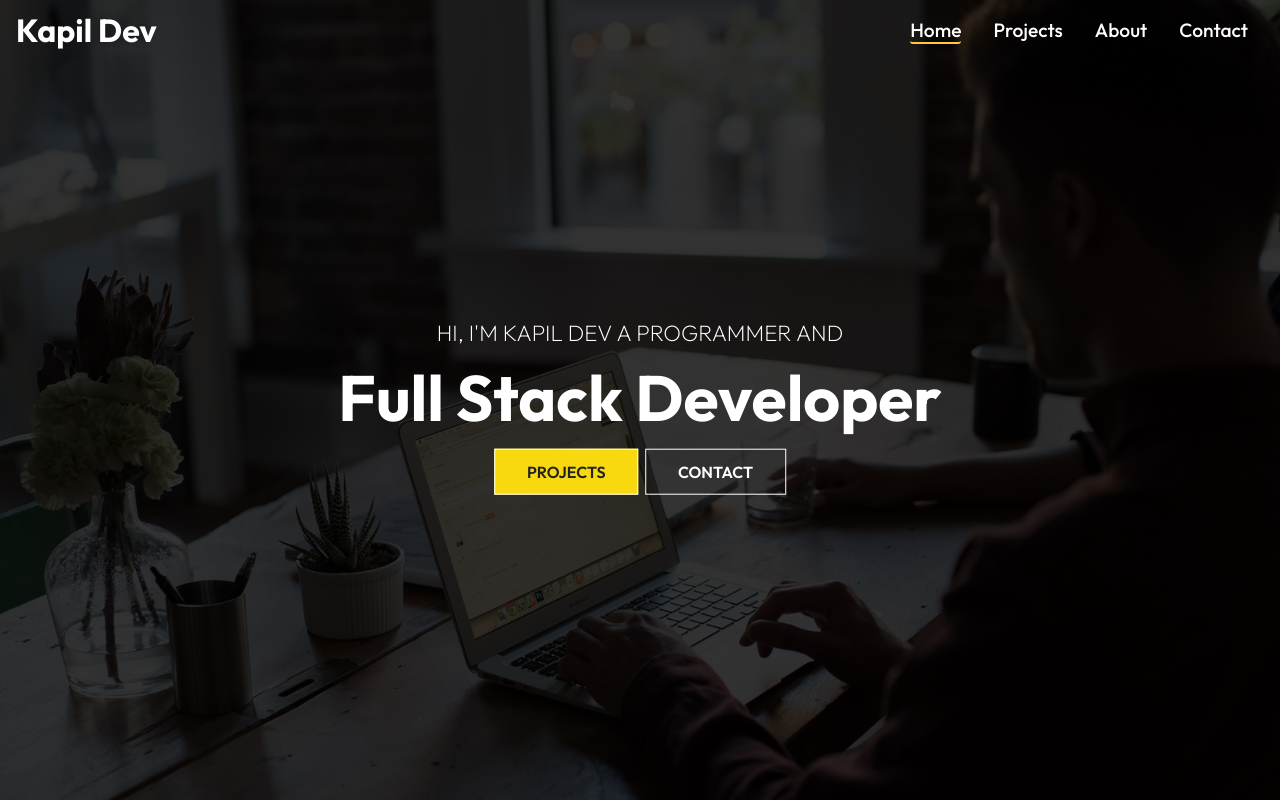
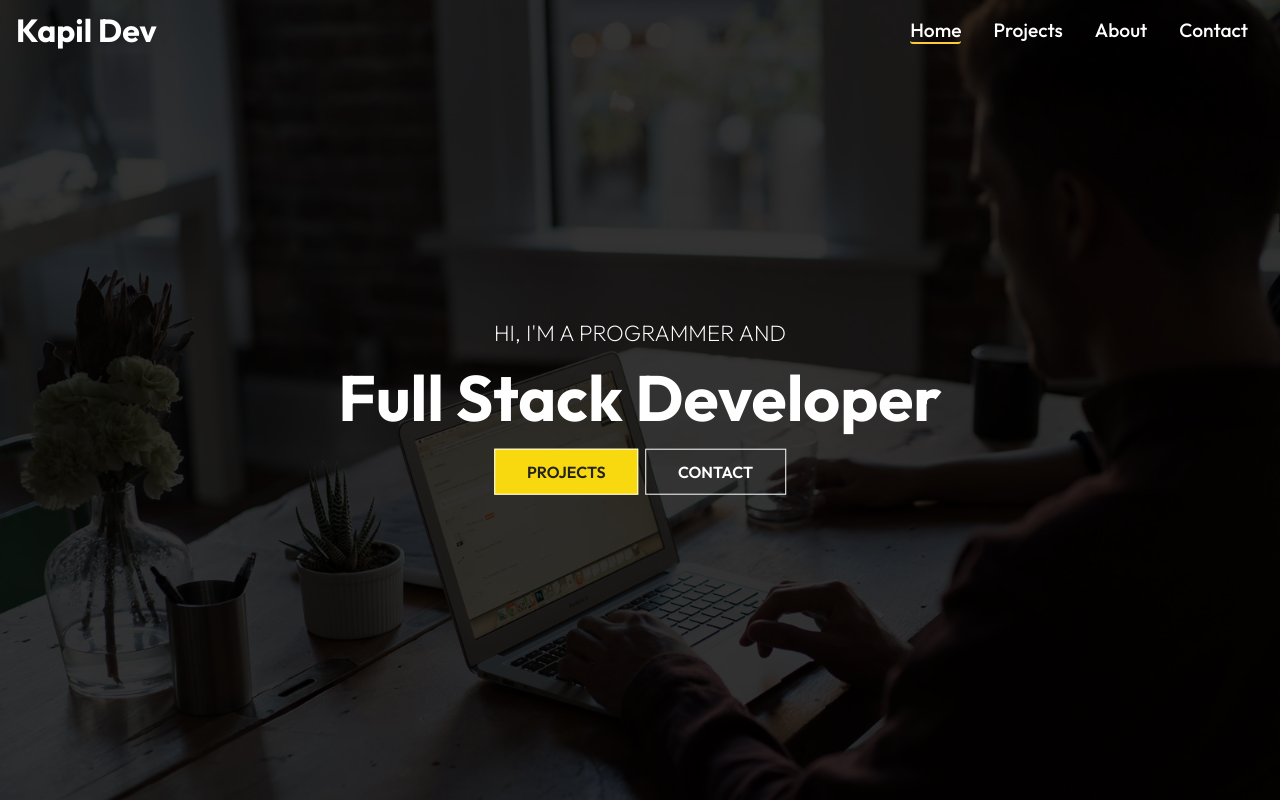
Before and after one commit to CrankyveinDev/portfolio, a React (Create React App) app: page / in a window 1280 px wide. Shown: the top 800 px of the page. Built offline with nearby package versions, Linux system fonts and the light colour scheme.

Commit message:
HomeIMG Para Section Changed

```diff
--- a/src/Components/HomeIMG.js
+++ b/src/Components/HomeIMG.js
@@ -11,7 +11,7 @@ const HomeIMG = () => {
         </div>
 
         <div className="Content">
-            <p>HI, I'M KAPIL DEV A PROGRAMMER AND</p>
+            <p>HI, I'M A PROGRAMMER AND</p>
             <h1>Full Stack {'\n'} Developer</h1>
             <div>
                 <Link className='btn' to="/Projects">Projects</Link>
```
